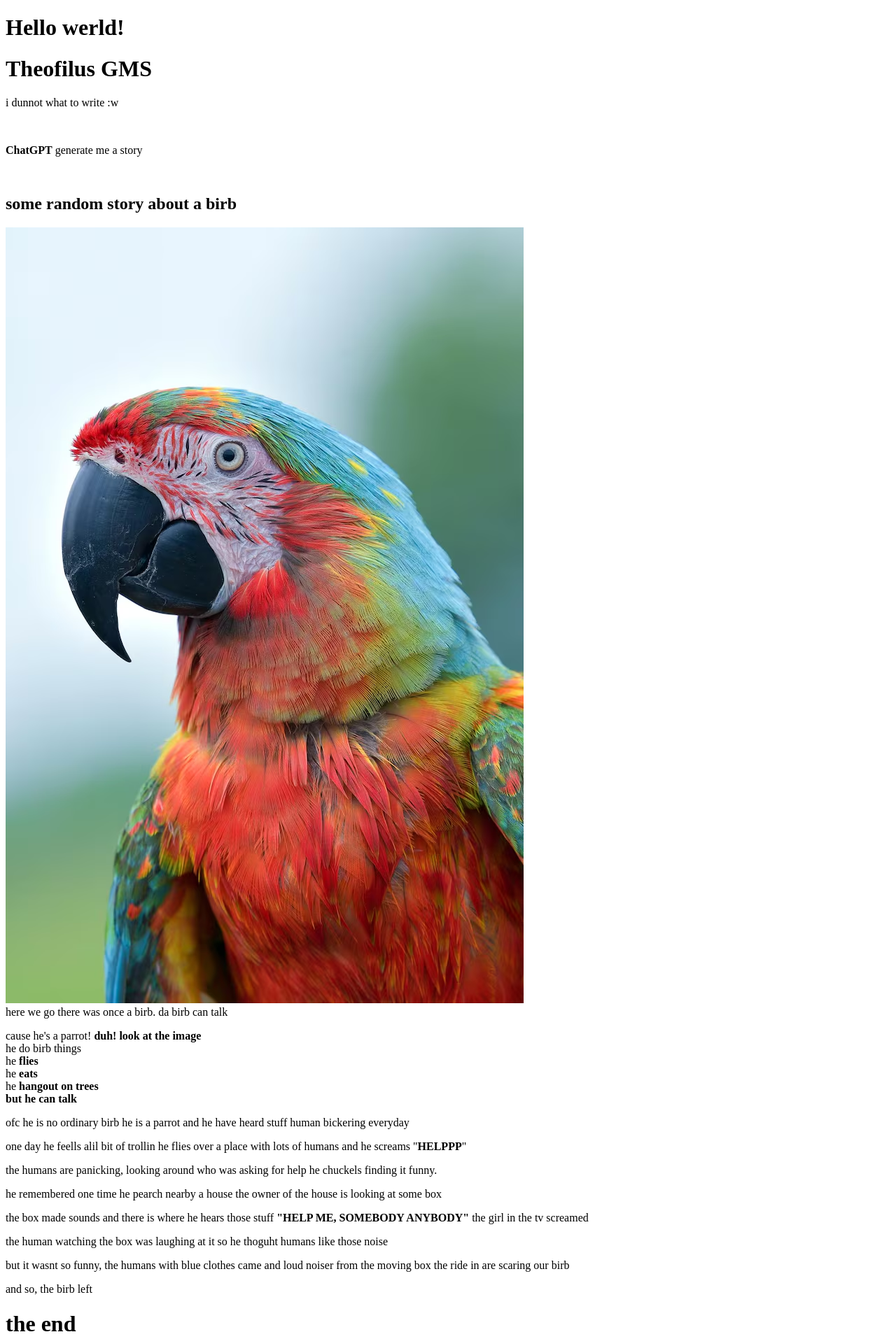
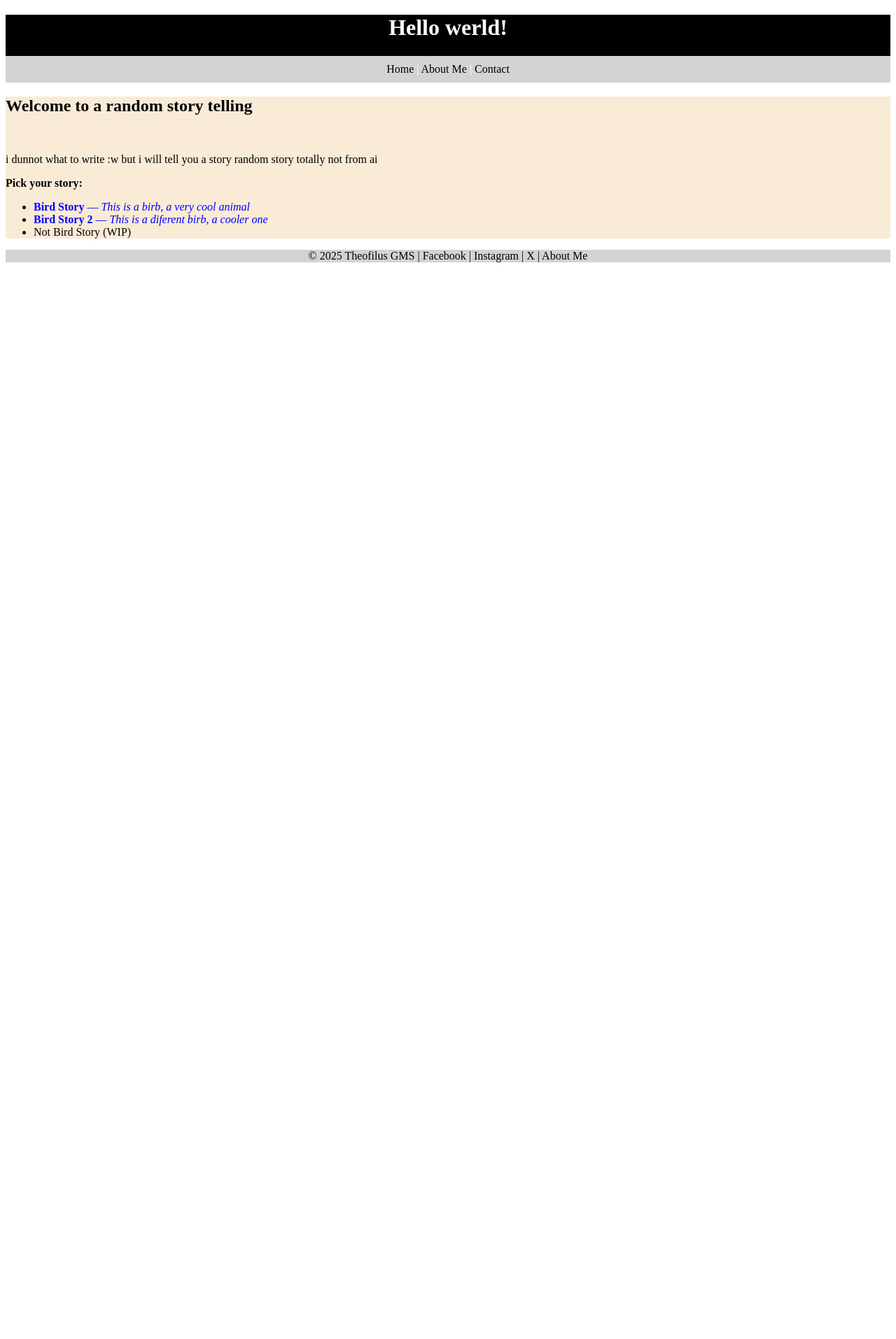
Before and after one commit to Elbound/training-repo, a plain HTML site: page index.html in a window 1280 px wide. Shown: the whole page at 70% size. After the commit the page ends 800 px from the top, so only its background shows below. Drawn offline with Linux system fonts and the light colour scheme.

Commit message:
module 2 & 3

```diff
--- a/index.html
+++ b/index.html
@@ -4,62 +4,55 @@
     <meta charset="UTF-8">
     <meta name="viewport" content="width=device-width, initial-scale=1.0">
     <title>MY Protfolio?</title>
+    <link rel="stylesheet" href="style.css">
 </head>
 <body>
-    <h1>Hello werld!</h1>
-    <div>
-        <h1>Theofilus GMS</h1>
-        <p>i dunnot what to write :w</p>
+
+    <header>
+        <h1>Hello werld!</h1>
+        <nav id="header-nav">
+            <a href="index.html">Home</a> |
+            <a href="about.html">About Me</a> |
+            <a href="#end">Contact</a>
+        </nav>
+    </header>
+    <div style="background-color: antiquewhite; align-self: center;">
+        <h2>Welcome to a random story telling</h2>
         <br>
-        <p><b>ChatGPT</b> generate me a story</p>
-        <br>
-        <h2>some random story about a birb</h2>
-        <img src = "birb.jpg" alt = "a birb image">
-        <div>
-            here we go
-            there was once a birb. da birb can talk
-            <p>cause he's a parrot! <strong>duh! look at the image</strong>
-            <br>he do birb things
-            <br>he <b>flies</b>
-            <br>he <b>eats</b>
-            <br>he <b>hangout on trees</b>
-            <br><strong>but he can talk</strong>
-            </p>
-            <p>
-            ofc he is no ordinary birb
-            he is a parrot and he have heard stuff
-            human bickering everyday
-            </p>
-            <p>
-            one day he feells alil bit of trollin
-            he flies over a place with lots of humans
-            and he screams "<strong>HELPPP</strong>"
-            </p>
-            <p>
-            the humans are panicking, looking around who was asking for help
-            he chuckels finding it funny.
-            </p>
-            <p>
-            he remembered one time he pearch nearby a house
-            the owner of the house is looking at some box
-            </p>
-            <p>
-            the box made sounds and there is where he hears those stuff
-            <strong>"HELP ME, SOMEBODY ANYBODY"</strong> the girl in the tv screamed
-            </p>
-            <p>
-            the human watching the box was laughing at it
-            so he thoguht humans like those noise
-            </p>
-            <p>
-            but it wasnt so funny, the humans with blue clothes came
-            and loud noiser from the moving box the ride in are scaring our birb
-            </p>
-            <p>
-            and so, the birb left
-            </p>
-            <h1>the end</h1>
-        </div>
+        <p>
+            i dunnot what to write :w
+            but i will tell you a story
+            random story totally not from ai
+        </p>
+
+        <b>Pick your story:</b>
+        <ul>
+            <li>
+                <a href="birb.html" class="story-link">
+                    <b>Bird Story</b> —
+                    <em>This is a birb, a very cool animal</em>
+                </a>
+            </li>
+            <li>
+                <a href="birb2.html" class="story-link">
+                    <b>Bird Story 2</b> —
+                    <em>This is a diferent birb, a cooler one</em>
+                </a>
+            </li>
+             <li>
+                Not Bird Story (WIP)
+            </li>
+        </ul>
+
     </div>
+    <footer id="end">
+        <nav>
+            © 2025 Theofilus GMS |
+            <a href="https://www.facebook.com">Facebook</a> |
+            <a href="https://www.instagram.com/">Instagram</a> |
+            <a href="https://www.x.com/">X</a> |
+            <a href="about.html">About Me</a>
+        </nav>
+    </footer>
 </body>
 </html>
--- /dev/null
+++ b/style.css
@@ -0,0 +1,69 @@
+header{
+    background-color: black;
+    color: white;
+    text-align: center;
+}
+
+#header-nav{
+    text-align: center;
+    background-color: lightgray;
+    padding: 10px;
+}
+
+footer{
+    background-color: lightgray;
+    text-align: center;
+}
+
+a{
+    text-decoration: none;
+    color: black;
+}
+
+li{
+    height: auto;
+    align-content: middle;
+}
+
+/*story*/
+.story-link{
+    color: blue;
+}
+
+#story-content{
+    align-self: center;
+    max-width: 500px;
+    /* border: 2px solid black; */
+    padding: 10px;
+    margin: 0 auto;
+    text-align: justify;
+    align-content: center;
+
+}
+
+#story-img{
+    display: block;
+    margin-left: auto;
+    margin-right: auto;
+
+}
+.story-op-ed{
+    text-align: center;
+    font-style: italic;
+    color: gray;
+}
+
+/*about*/
+.about-section{
+    max-width: 600px;
+    margin: 16px auto;
+    padding: 10px;
+
+}
+.about-section h2{
+    text-align: center;
+}
+
+.about-section ul,.about-section ol {
+    margin: 8px 0 0 20px;
+}
```
Also changed, not shown: about.html (added, +60 -0 lines), birb.html (added, +81 -0 lines), birb2.html (added, +73 -0 lines), image/birb.jpg (renamed from birb.jpg), image/birb2.jpg (added).
